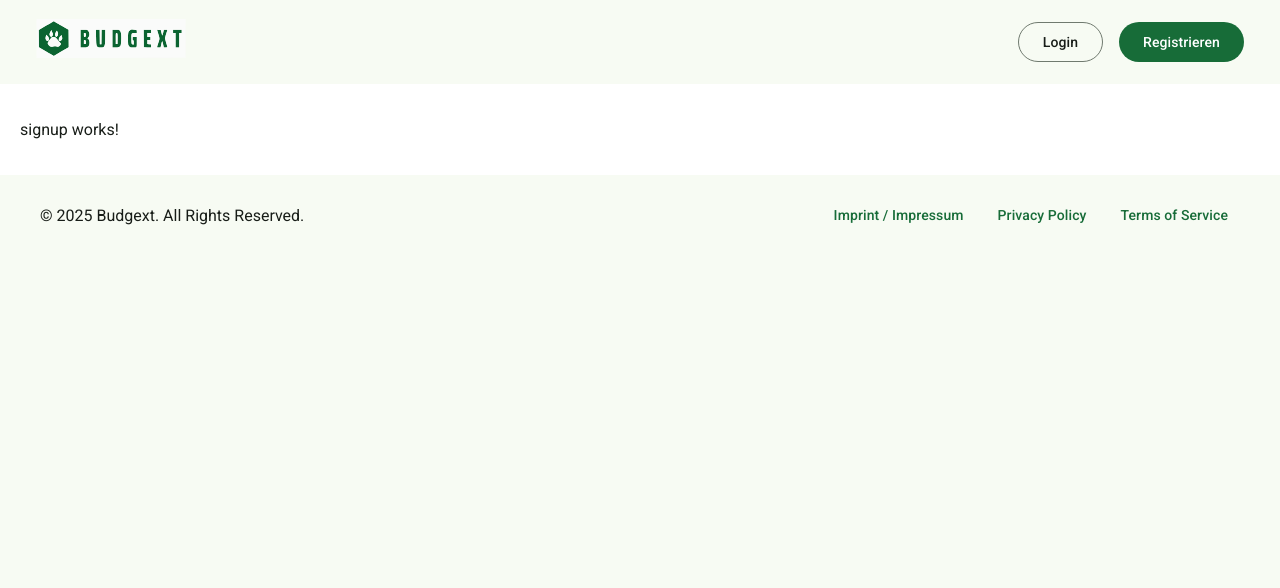
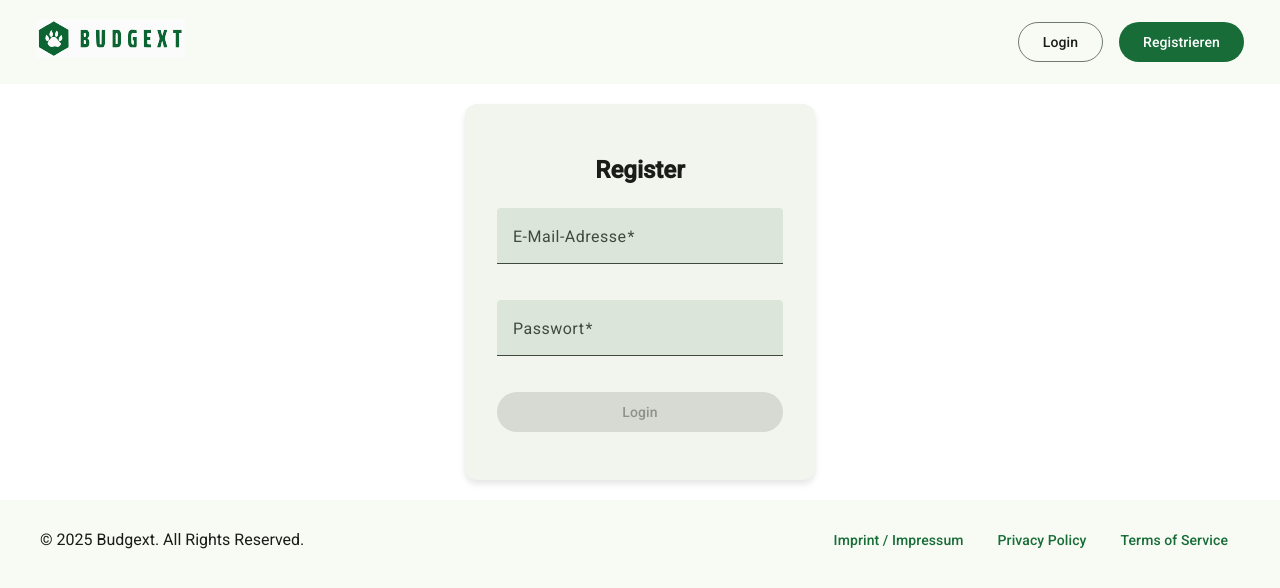
Before and after one commit to Alex-Gro/budgext, an Angular app in the folder budgext-angular/: page /signup in a window 1280 px wide. Shown: the top 588 px of the page. Built offline with nearby package versions, Linux system fonts and the light colour scheme.

Commit message:
Add auth.guard, set up signup
* Add auth guard to protect routes from
  an user that is not logged in
* Add functionality that a new user can sign up

```diff
--- a/budgext-angular/src/app/app.routes.ts
+++ b/budgext-angular/src/app/app.routes.ts
@@ -1,5 +1,6 @@
 import { Routes } from '@angular/router';
 import { HomeComponent } from './features/home/home.component';
+import { authGuard } from './core/auth/guards/auth.guard';
 
 export const routes: Routes = [
   {
@@ -15,6 +16,7 @@ export const routes: Routes = [
   },
   {
     path: 'dashboard',
-    loadComponent: () => import('./features/dashboard/dashboard.component').then((c) => c.DashboardComponent)
+    loadComponent: () => import('./features/dashboard/dashboard.component').then((c) => c.DashboardComponent),
+    canActivate: [authGuard]
   },
 ];
--- /dev/null
+++ b/budgext-angular/src/app/core/auth/guards/auth.guard.ts
@@ -0,0 +1,14 @@
+import { CanActivateFn, Router } from '@angular/router';
+import { inject } from '@angular/core';
+
+export const authGuard: CanActivateFn = (route, state) => {
+  const token = sessionStorage.getItem('accessToken');
+  const router = inject(Router);
+  // TODO Maybe implement if toke is expired?
+  // TODO Create /services/auth.service.ts and make a checkLogin() for the complete checkup?
+  if (token) {
+    return true;
+  }
+  router.navigate(['/']);
+  return false;
+};
--- a/budgext-angular/src/app/core/auth/login/login.component.ts
+++ b/budgext-angular/src/app/core/auth/login/login.component.ts
@@ -57,7 +57,7 @@ export class LoginComponent {
         let observable = this.userService.login(email, password);
         observable.pipe(takeUntilDestroyed(this.destroyRef)).subscribe({
           next: () => void this.router.navigate(['/dashboard/']),
-          error: (err) => {
+          error: (err: any) => {
             // TODO Handle error in GUI?
             console.log('####');
             console.log(err);
--- a/budgext-angular/src/app/core/auth/services/user.service.ts
+++ b/budgext-angular/src/app/core/auth/services/user.service.ts
@@ -20,6 +20,13 @@ export class UserService {
   constructor(private http: HttpClient,
               private jwtService: JwtService,
               private router: Router) {}
+
+  signup(email: string, password: string): Observable<any> {
+    return this.http.post<UserAuthResponse>('/auth/signup', {email, password})
+      .pipe(tap((res: UserAuthResponse) => {
+        this.setAuth(res);
+      }));
+  }
 
   /**
    * Logs in a user if credentials are correct (email, password).
--- a/budgext-angular/src/app/core/auth/signup/signup.component.html
+++ b/budgext-angular/src/app/core/auth/signup/signup.component.html
@@ -1 +1,25 @@
-<p>signup works!</p>
+<mat-card class="signin-card">
+  <h2>Register</h2>
+  <form [formGroup]="signinForm">
+    <mat-form-field class="full-width">
+      <mat-label>E-Mail-Adresse</mat-label>
+      <input matInput formControlName="email" type="email" placeholder="E-Mail eingeben" required/>
+      @if (signinForm.get('email')?.hasError('required')) {
+        <mat-error>E-Mail eingeben</mat-error>
+      } @else if (signinForm.get('email')?.hasError('email')) {
+        <mat-error>Bitte gültige E-Mail eingeben</mat-error>
+      }
+    </mat-form-field>
+
+    <mat-form-field class="full-width">
+      <mat-label>Passwort</mat-label>
+      <input matInput formControlName="password" type="password" placeholder="Passwort eingeben" required />
+      @if (signinForm.get('password')?.hasError('required')) {
+        <mat-error>Passwort eingeben</mat-error>
+      } @else if (signinForm.get('password')?.hasError('minlength')) {
+        <mat-error>Passwort zu kurz</mat-error>
+      }
+    </mat-form-field>
+    <button mat-flat-button class="full-width" (click)="signin()" [disabled]="signinForm.invalid">Login</button>
+  </form>
+</mat-card>
--- a/budgext-angular/src/app/core/auth/signup/signup.component.scss
+++ b/budgext-angular/src/app/core/auth/signup/signup.component.scss
@@ -0,0 +1,17 @@
+.signin-card {
+  width: 350px;
+  margin: auto;
+  padding: 2rem;
+  text-align: center;
+  box-shadow: 0 4px 6px rgba(0, 0, 0, 0.1);
+
+  h2 {
+    margin-bottom: 1.5rem;
+    font-size: 1.5rem;
+  }
+
+  .full-width {
+    width: 100%;
+    margin-bottom: 1rem;
+  }
+}
--- a/budgext-angular/src/app/core/auth/signup/signup.component.ts
+++ b/budgext-angular/src/app/core/auth/signup/signup.component.ts
@@ -1,11 +1,67 @@
-import { Component } from '@angular/core';
+import { Component, DestroyRef, inject } from '@angular/core';
+import { FormControl, FormGroup, ReactiveFormsModule, Validators } from '@angular/forms';
+import { MatCard } from '@angular/material/card';
+import { MatError, MatFormField, MatLabel } from '@angular/material/form-field';
+import { MatInput } from '@angular/material/input';
+import { MatButton } from '@angular/material/button';
+import { UserService } from '../services/user.service';
+import { Router } from '@angular/router';
+import { takeUntilDestroyed } from '@angular/core/rxjs-interop';
+
+export interface SigninFormGroup {
+  email: FormControl<string>;
+  password: FormControl<string>
+}
 
 @Component({
   selector: 'app-signup',
-  imports: [],
+  imports: [
+    MatCard,
+    MatFormField,
+    MatLabel,
+    MatInput,
+    MatError,
+    MatButton,
+    ReactiveFormsModule,
+  ],
   templateUrl: './signup.component.html',
   styleUrl: './signup.component.scss'
 })
 export class SignupComponent {
+  public destroyRef = inject(DestroyRef);
+  public signinForm: FormGroup<SigninFormGroup>;
+
+  constructor(private userService: UserService,
+              private router: Router) {
+    this.signinForm = new FormGroup<SigninFormGroup>({
+      email: new FormControl<string>('', {
+        validators: [Validators.required, Validators.email],
+        nonNullable: true,
+      }),
+      password: new FormControl<string>('', {
+        validators: [Validators.required, Validators.minLength(3)],
+        nonNullable: true,
+      }),
+    });
+  }
+
+  signin() {
+    if (this.signinForm && this.signinForm.valid) {
+      const email = this.signinForm.get('email')?.value;
+      const password = this.signinForm.get('password')?.value;
+      if (email && password) {
+        let observable = this.userService.signup(email, password);
+        observable.pipe(takeUntilDestroyed(this.destroyRef)).subscribe({
+          next: () => void this.router.navigate(['/dashboard/']),
+          error: (err: any) => {
+            // TODO Handle error in GUI?
+            console.log('####');
+            console.log(err);
+            console.log('####');
+          },
+        });
+      }
+    }
+  }
 
 }
```
Also changed, not shown: 2 other files (tests, documents, lock files or other folders).
